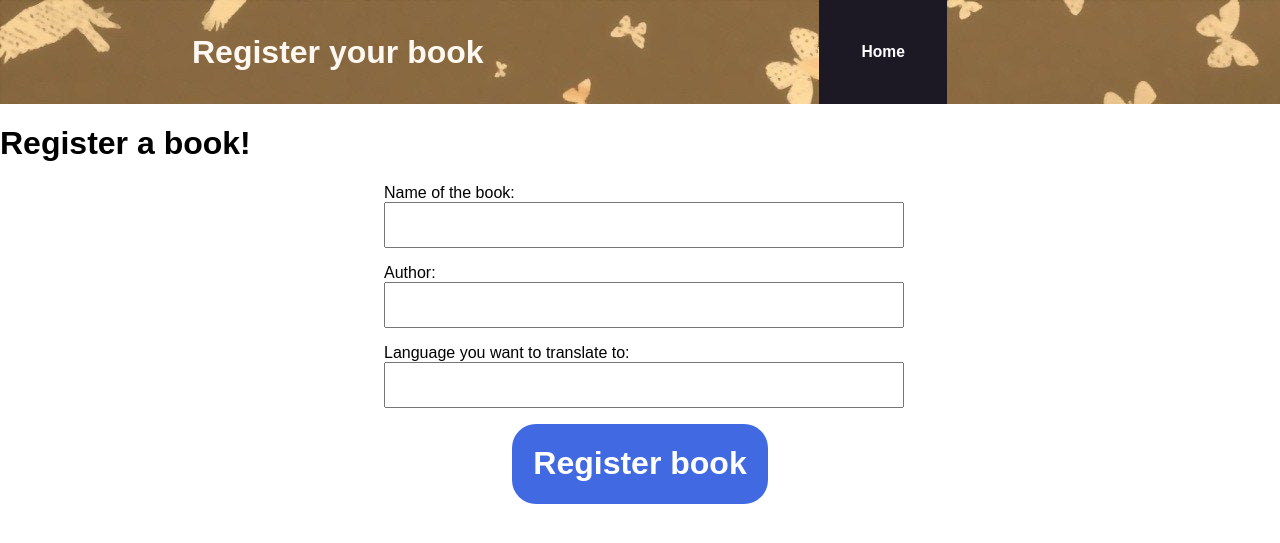
After one commit to Ludv1k/Oppdrag-4, a Flask app: page /register_book in a window 1280 px wide. The commit adds this page. Shown: the top 543 px of the page. Run offline with Flask 3, Linux system fonts and the light colour scheme.

Commit message:
Added a book registration page, made log in take you to said page.

```diff
--- a/app.py
+++ b/app.py
@@ -23,6 +23,7 @@ def is_valid_email(email):
 # Route for the homepage
 @app.route('/')
 def root():
+    # first_name = session.get('first_name')
     return render_template('index.html')  # Renders the 'index.html' template
 
 @app.route('/signup', methods=['GET', 'POST'])
@@ -73,10 +74,11 @@ def login():
             conn.close()
 
             if user:
-                stored_password = user[0]
+                stored_password = user
                 if password == stored_password:
+                    # session['first_name'] = first_name
                     flash('Logged in successfully!', 'success')
-                    return redirect(url_for('root'))
+                    return redirect(url_for('/register_book'))
                 else:
                     flash('Incorrect password. Please try again', 'danger')
             else:
@@ -88,6 +90,37 @@ def login():
         return redirect(url_for('login'))
     return render_template('login.html')
 
+@app.route('/register_book', methods=['GET', 'POST'])
+def resgister():
+    return render_template('registering_book.html')
+
+@app.route('/book', methods=['POST'])
+def book():
+    name_of_book = request.form['name_of_book']
+    author = request.form['author']
+    language_for_translation = request.form['language_for_translation']
+
+
+    try:
+        conn = pymysql.connect(**db_config)
+        cursor = conn.cursor()
+        query = "INSERT INTO books (name_of_book, author, language_for_translation) VALUES (%s, %s, %s)"
+        cursor.execute(query, (name_of_book, author, language_for_translation))
+        conn.commit()
+        cursor.close()
+        conn.close()
+        return redirect('/')
+    except Exception as e:
+        flash('An error occurred.', 'danger')
+        print(f"Error: {e}")
+        return redirect(url_for('root'))
+
+# @app.route('/logout')
+# def logout():
+#     session.pop('first_name', None)
+#     flash('You have been logged out.', 'info')
+#     return redirect(url_for('root'))
+
 
 # Run the Flask app
 if __name__ == '__main__':
--- a/templates/base.html
+++ b/templates/base.html
@@ -14,7 +14,7 @@
             <h1>{% block nav_title %}{% endblock %}</h1>
             <div class="navbtn">
                 <button onclick="location.href='/'"><h3>Home</h3></button>
-                <button onclick="location.href='/signup'"><h3>Sign up</h3></button>
+                {% block sign_log_btn %}{% endblock %}
             </div>
         </div>
     </div>
--- a/templates/index.html
+++ b/templates/index.html
@@ -4,6 +4,10 @@
 GPT Oversetterlser
 {% endblock %}
 
+{% block sign_log_btn %}
+<button onclick="location.href='/signup'"><h3>Sign up</h3></button>
+{% endblock %}
+
 {% block body %}
 
 {% endblock %}
--- a/templates/login.html
+++ b/templates/login.html
@@ -2,6 +2,10 @@
 
 {% block nav_title %}
 Login
+{% endblock %}
+
+{% block sign_log_btn %}
+<button onclick="location.href='/signup'"><h3>Sign up</h3></button>
 {% endblock %}
 
 {% block body %}
--- /dev/null
+++ b/templates/registering_book.html
@@ -0,0 +1,27 @@
+{% extends 'base.html'%}
+
+{% block nav_title %}
+Register your book
+{% endblock %}
+
+{% block body %}
+<h1>Register a book!</h1>
+<form method="post" action="/book" class="signup">
+    <div class="signup_content">
+        <div>
+            <label for="name_of_book">Name of the book:</label>
+            <input type="text" id="name_of_book" name="name_of_book" required class="signup_field">
+        </div>
+        <div>
+            <label for="author">Author:</label>
+            <input type="text" id="author" name="author" required class="signup_field">
+        </div>
+        <div>
+            <label for="language_for_translation">Language you want to translate to:</label>
+            <input type="text" id="language_for_translation" name="language_for_translation" required class="signup_field">
+        </div>
+
+        <input type="submit" value="Register book" class="signup_submit"></input>
+    </div>
+</form>
+{% endblock %}
--- a/templates/signup.html
+++ b/templates/signup.html
@@ -2,6 +2,10 @@
 
 {% block nav_title %}
 Sign up
+{% endblock %}
+
+{% block sign_log_btn %}
+<button onclick="location.href='/login'"><h3>Login</h3></button>
 {% endblock %}
 
 {% block body %}
@@ -22,7 +26,7 @@ Sign up
         </div>
         <div>
             <label for="password">Password:</label>
-            <input type="text" id="password" name="password" required class="signup_field">
+            <input type="password" id="password" name="password" required class="signup_field">
         </div>
 
         <input type="submit" value="Sign up" class="signup_submit"></input>
```
Also changed, not shown: documentation.md (+1 -1 lines), mysql/make_database.sql (+7 -0 lines).
